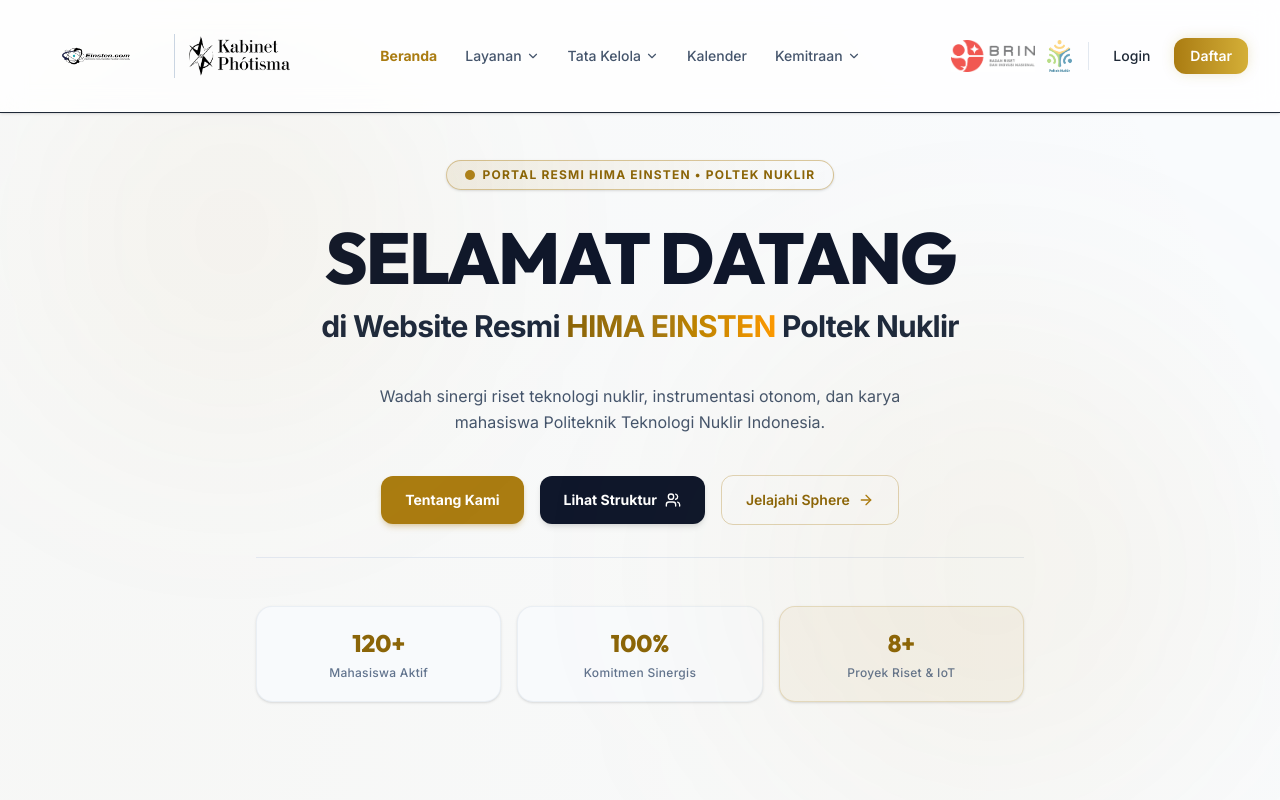
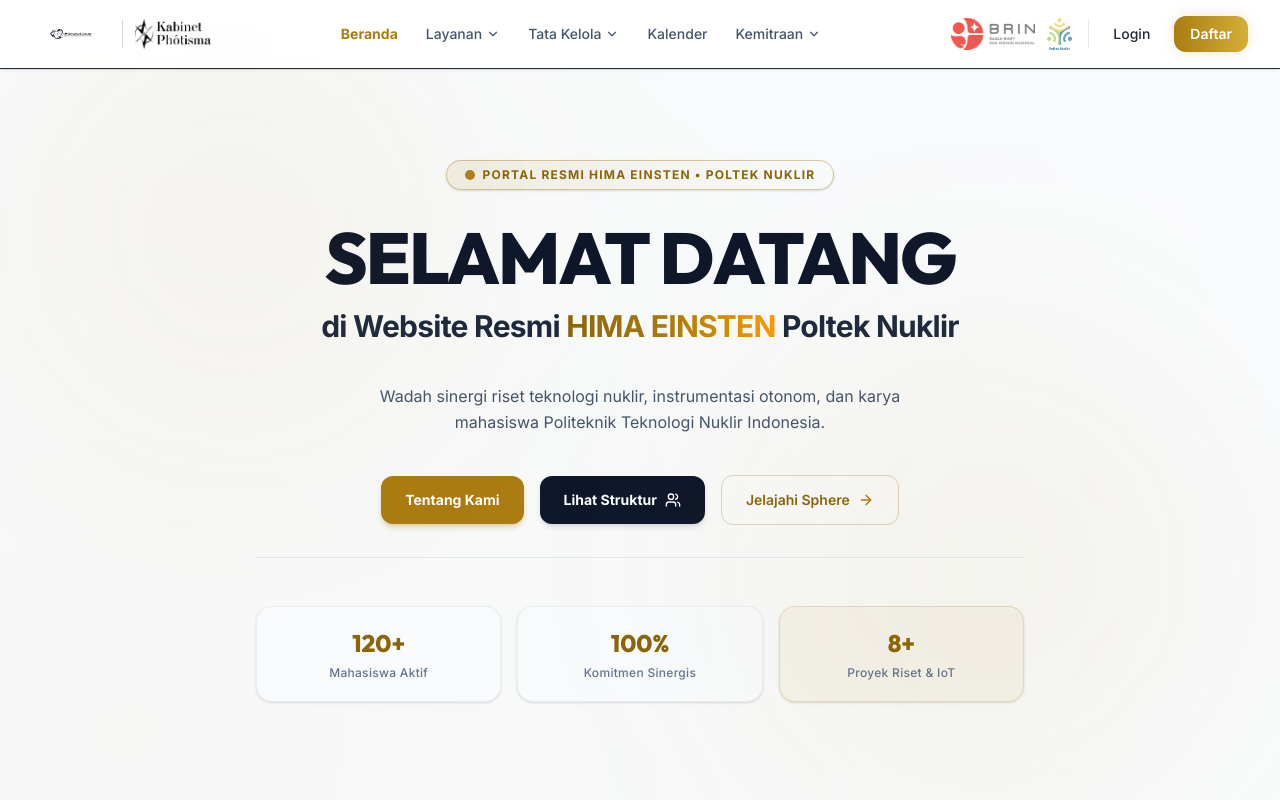
Before and after one commit to Adiguna0010/website-hima-einstein-com, a React (Vite) app: page / in a window 1280 px wide. Shown: the top 800 px of the page. Built offline with nearby package versions, Linux system fonts and the light colour scheme.

Commit message:
style: reduce navbar vertical padding and container height for a slim, elegant layout

```diff
--- a/src/components/Navbar.jsx
+++ b/src/components/Navbar.jsx
@@ -370,27 +370,27 @@
     <>
       <nav className={`fixed top-0 left-0 right-0 z-40 transition-all duration-300 border-b ${
         isScrolled
-          ? 'bg-white/95 backdrop-blur-md border-gold-border py-3 shadow-md'
-          : 'bg-white/80 backdrop-blur-md border-gold-border/30 py-4 shadow-sm'
+          ? 'bg-white/95 backdrop-blur-md border-gold-border py-1 shadow-md'
+          : 'bg-white/90 backdrop-blur-md border-gold-border/30 py-1.5 shadow-sm'
       }`}>
       <div className="max-w-7xl mx-auto px-4 sm:px-6 lg:px-8">
-        <div className="flex items-center justify-between h-14 sm:h-16 md:h-20">
+        <div className="flex items-center justify-between h-12 sm:h-14">
 
           {/* Logo - HIMA & Kabinet logo */}
-          <div className="flex-shrink-0 cursor-pointer flex items-center gap-2.5 sm:gap-3.5" onClick={() => navigate('/')}>
+          <div className="flex-shrink-0 cursor-pointer flex items-center gap-2.5 sm:gap-3" onClick={() => navigate('/')}>
             <img
               src="/logo-hima-transparan.png"
               alt="Logo HIMA EINSTEN"
-              className="h-12 sm:h-16 md:h-18 w-auto object-contain shrink-0"
+              className="h-9 sm:h-11 w-auto object-contain shrink-0"
               onError={(e) => {
                 e.target.src = "https://placehold.co/120x45/ffffff/000000?text=EINSTEN";
               }}
             />
-            <div className="w-px h-8 sm:h-10 md:h-11 bg-slate-300"></div>
+            <div className="w-px h-6 sm:h-7 bg-slate-300"></div>
             <img
               src="/Media Einsten/Media Umum/logo kabinet hitam (horizontal) (1).png"
               alt="Logo Kabinet Phótisma"
-              className="h-7 sm:h-9 md:h-10 w-auto object-contain"
+              className="h-6 sm:h-7.5 w-auto object-contain"
               onError={(e) => {
                 e.target.src = "https://placehold.co/180x45/ffffff/000000?text=PHÓTISMA";
               }}
```
